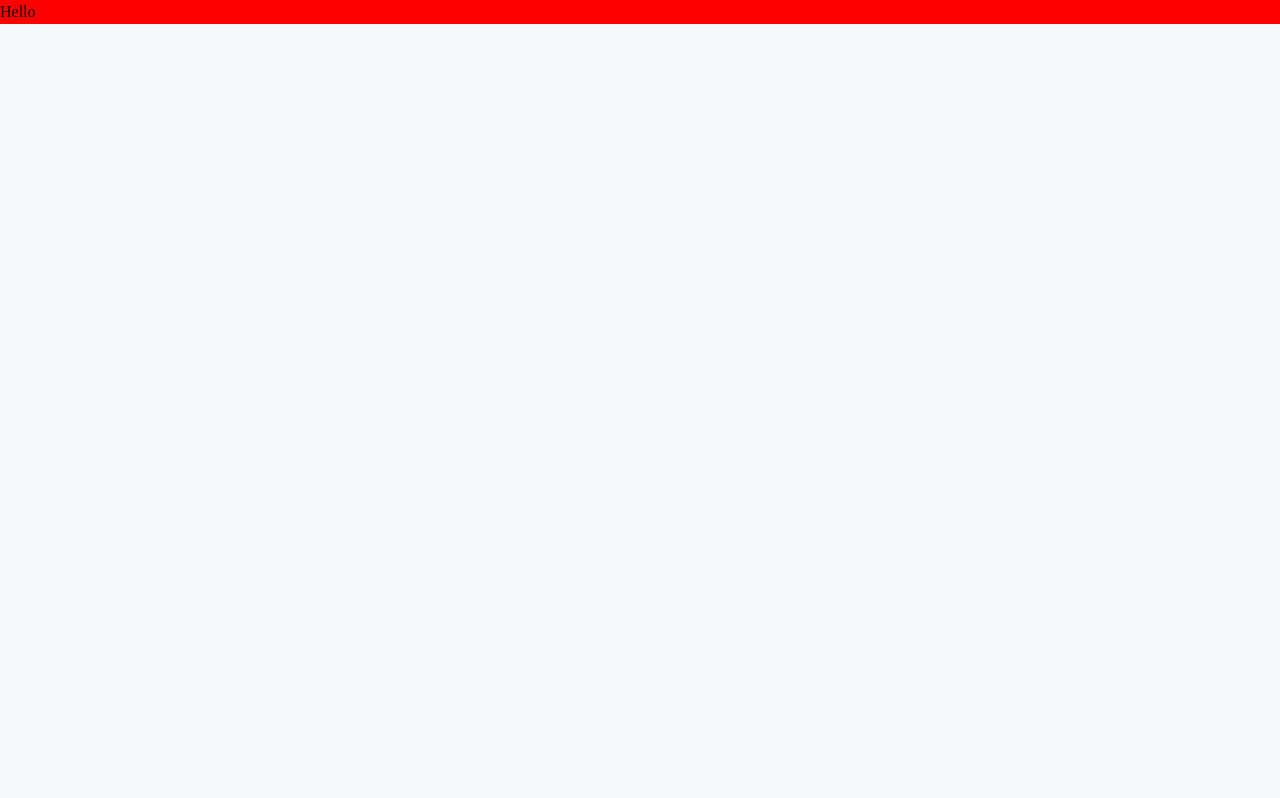
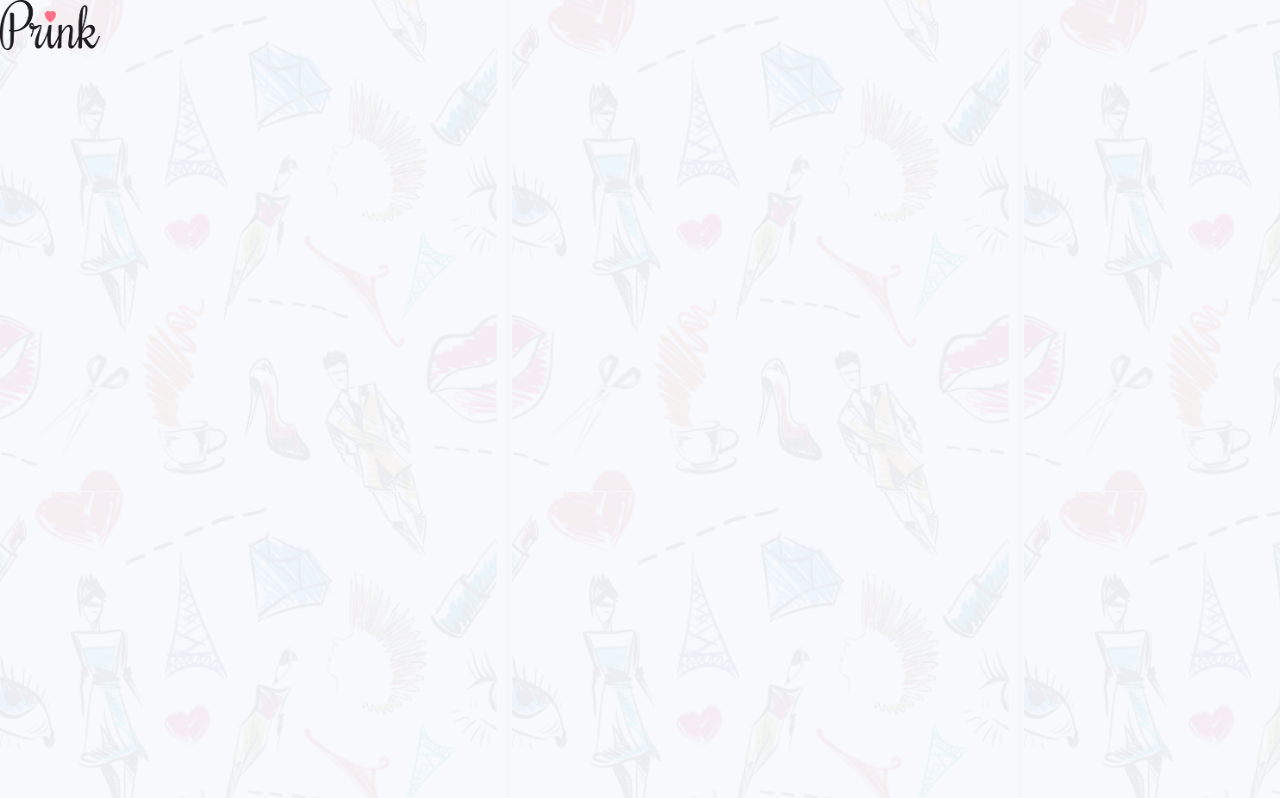
Before and after one commit to Ahmad-Zaaza/Prink-Landing-page, a Next.js app: page / in a window 1280 px wide. Built offline with nearby package versions, Linux system fonts and the light colour scheme.

Commit message:
add basic components

```diff
--- /dev/null
+++ b/components/Hero/Hero.tsx
@@ -0,0 +1,17 @@
+import styled from "styled-components";
+import Logo from "../Logo/Logo";
+
+const Hero = () => {
+  return (
+    <Wrapper>
+      <Logo variant="black-colored" />
+    </Wrapper>
+  );
+};
+
+export default Hero;
+
+const Wrapper = styled.div`
+  height: 100%;
+  background-image: url("./mainpattern.png");
+`;
--- /dev/null
+++ b/components/Hero/index.ts
@@ -0,0 +1 @@
+export * from "./Hero";
--- /dev/null
+++ b/components/Logo/Logo.tsx
@@ -0,0 +1,25 @@
+import Image, { ImageProps } from "next/image";
+import blackColored from "../../assets/blackColoredLogo.png";
+
+interface IProps extends Omit<ImageProps, "src"> {
+  variant: "black-colored";
+}
+
+const Logo = ({ variant, ...delegated }: IProps) => {
+  const src = {
+    "black-colored": blackColored,
+  };
+
+  return (
+    <Image
+    //   layout="intrinsic"
+      alt="Prink Logo"
+      height={50}
+      width={100}
+      {...delegated}
+      src={src[variant]}
+    />
+  );
+};
+
+export default Logo;
--- /dev/null
+++ b/components/Logo/index.ts
@@ -0,0 +1 @@
+export * from "./Logo";
--- a/next.config.js
+++ b/next.config.js
@@ -2,6 +2,9 @@
 const nextConfig = {
   reactStrictMode: true,
   swcMinify: true,
-}
+  compiler: {
+    styledComponents: true,
+  },
+};
 
-module.exports = nextConfig
+module.exports = nextConfig;
--- /dev/null
+++ b/pages/_document.tsx
@@ -0,0 +1,54 @@
+import Document, {
+  DocumentContext,
+  Html,
+  Main,
+  NextScript,
+  Head,
+} from "next/document";
+import { ServerStyleSheet } from "styled-components";
+
+export default class MyDocument extends Document {
+  static async getInitialProps(ctx: DocumentContext) {
+    const sheet = new ServerStyleSheet();
+    const originalRenderPage = ctx.renderPage;
+
+    try {
+      ctx.renderPage = () =>
+        originalRenderPage({
+          enhanceApp: (App) => (props) =>
+            sheet.collectStyles(<App {...props} />),
+        });
+
+      const initialProps = await Document.getInitialProps(ctx);
+      return {
+        ...initialProps,
+        styles: [initialProps.styles, sheet.getStyleElement()],
+      };
+    } finally {
+      sheet.seal();
+    }
+  }
+  render() {
+    return (
+      <Html lang="en">
+        <Head>
+          {/* Google Fonts */}
+          <link rel="preconnect" href="https://fonts.googleapis.com" />
+          <link
+            rel="preconnect"
+            href="https://fonts.gstatic.com"
+            crossOrigin="true"
+          />
+          <link
+            href="https://fonts.googleapis.com/css2?family=Raleway:wght@100;200;300;400;500;700;800&display=swap"
+            rel="stylesheet"
+          />
+        </Head>
+        <body>
+          <Main />
+          <NextScript />
+        </body>
+      </Html>
+    );
+  }
+}
--- a/pages/index.tsx
+++ b/pages/index.tsx
@@ -1,13 +1,12 @@
 import type { NextPage } from "next";
-
-import styled from "styled-components";
+import Hero from "../components/Hero/Hero";
 
 const Home: NextPage = () => {
-  return <Wrapper>Hello</Wrapper>;
+  return (
+    <>
+      <Hero />
+    </>
+  );
 };
 
 export default Home;
-
-const Wrapper = styled.div`
-  background-color: red;
-`;
--- a/styles/globalStyles.ts
+++ b/styles/globalStyles.ts
@@ -29,6 +29,7 @@ html, body {
 body {
   line-height: 1.5;
   -webkit-font-smoothing: antialiased;
+  font-family: 'Raleway', sans-serif;
 }
 /*
   6. Improve media defaults
@@ -54,6 +55,7 @@ p, h1, h2, h3, h4, h5, h6 {
 */
 #root, #__next {
   isolation: isolate;
+  height: 100%;
 }
 
 
```
Also changed, not shown: assets/blackColoredLogo.png (added), public/mainpattern.png (renamed from assets/mainpattern.png).
